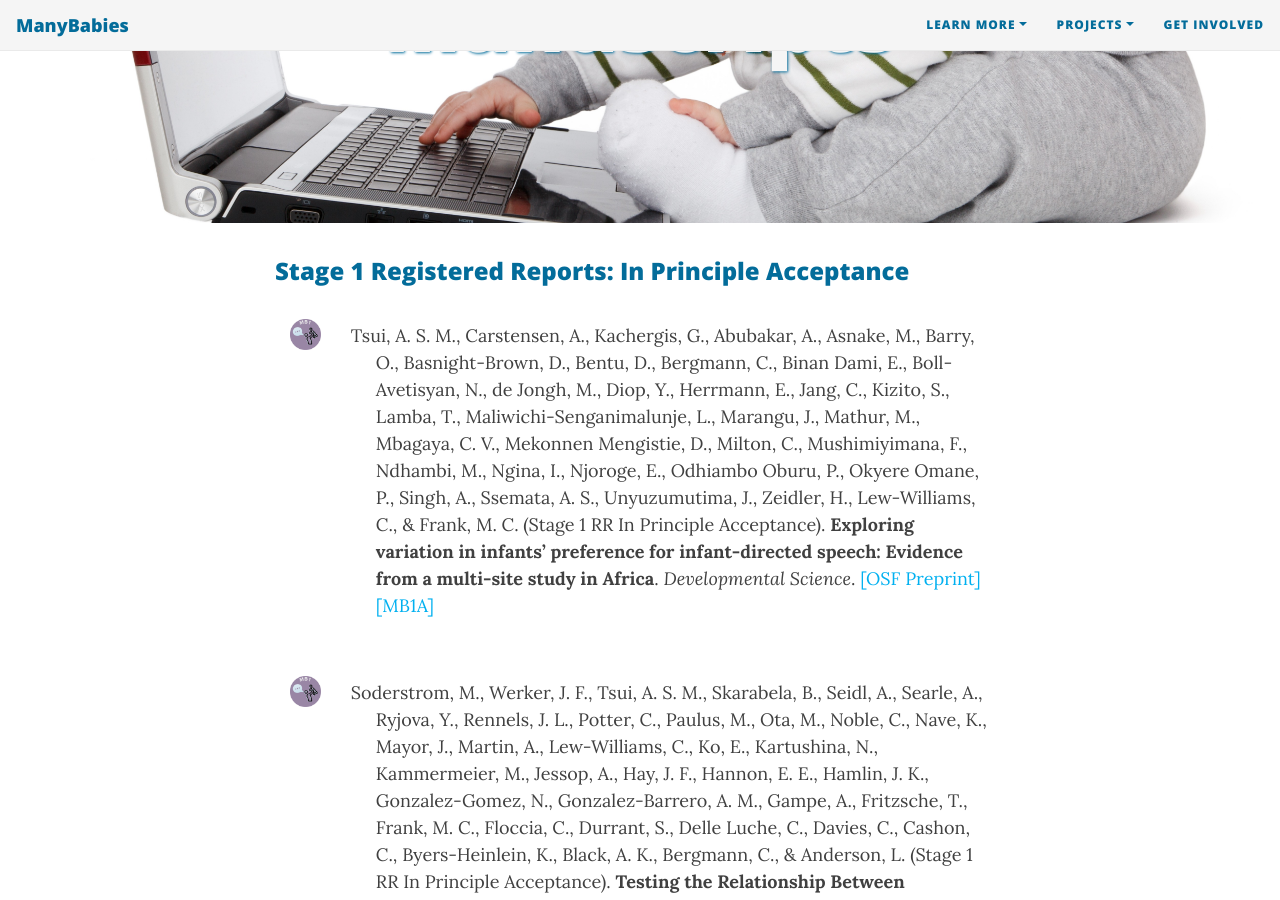
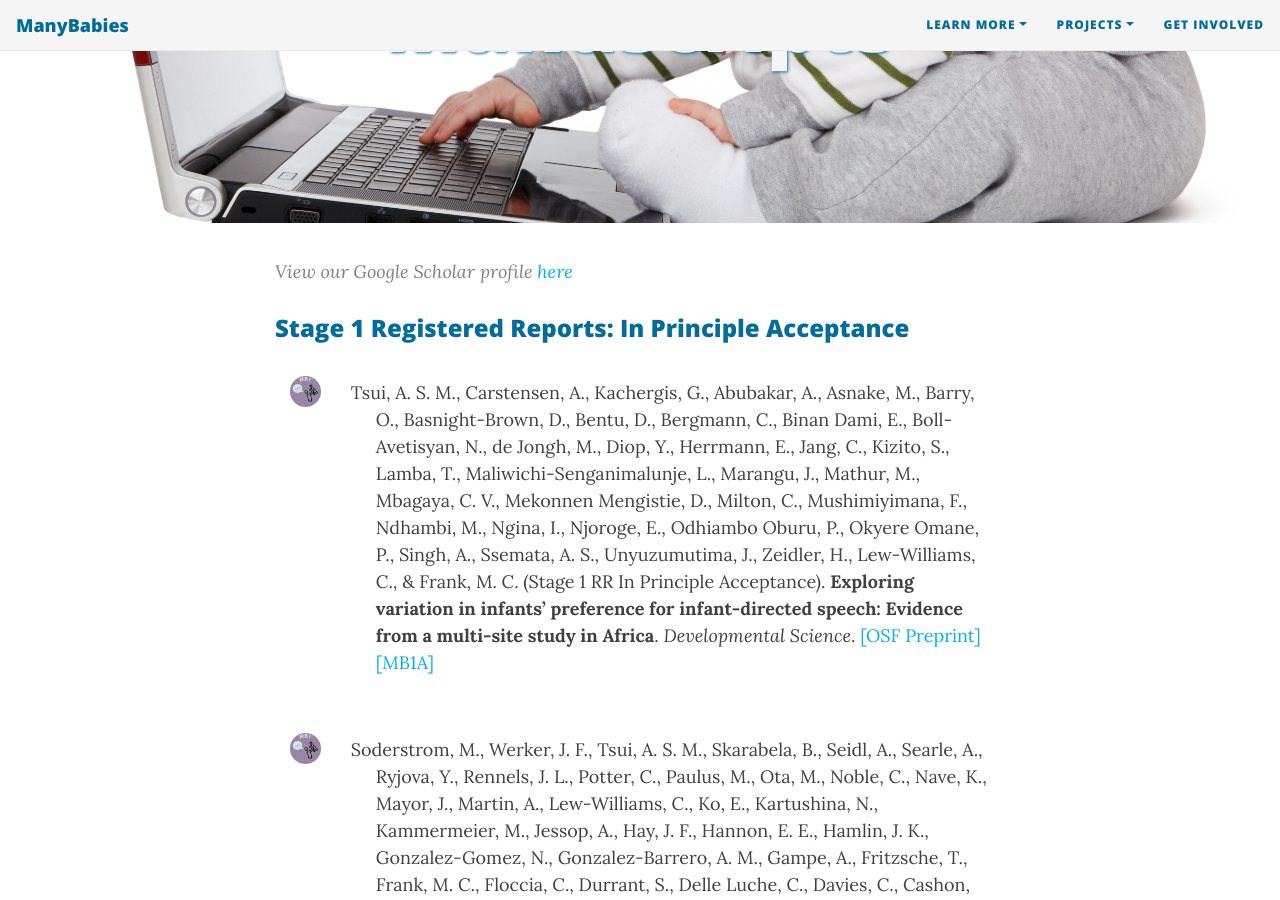
Before and after one commit to manybabies/manybabies.github.io, a Jekyll site: the page built from publications.md, in a window 1280 px wide and 900 px high, scrolled down 352 px. Built offline with Jekyll 4.4.1, drawn with Linux system fonts in a browser that asks for light colours; nearby versions of some CDN libraries; some web fonts are replaced.

Commit message:
Update publications.md

```diff
--- a/publications.md
+++ b/publications.md
@@ -11,6 +11,9 @@ To fix:
 - ad activities spreadsheet
 - open external links in new tab? possible work around with kramdown
 --->
+
+> View our Google Scholar profile [here](https://scholar.google.com/citations?user=JOfosbYAAAAJ&hl=en)
+
 
 ### Stage 1 Registered Reports: In Principle Acceptance
 
```
